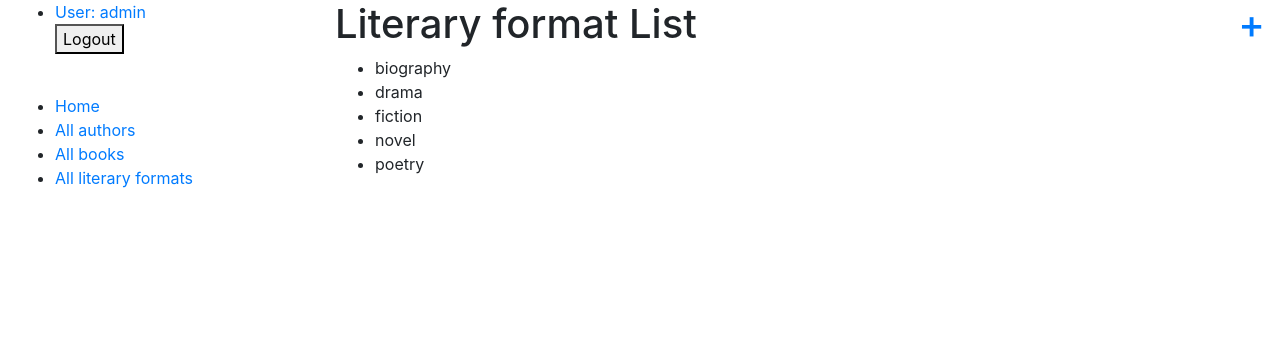
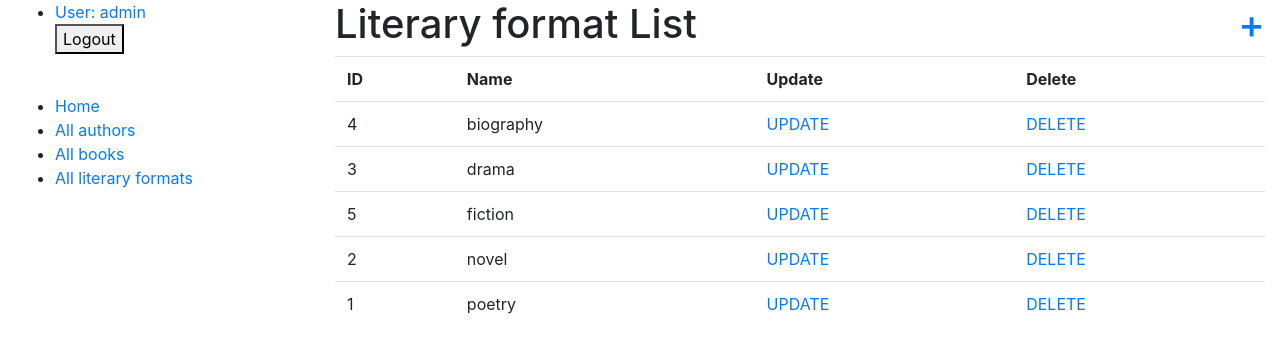
Before and after one commit to mkryvsha/my_test_dj_project, a Django app: page /catalog/literary-formats/ in a window 1280 px wide. Shown: the top 353 px of the page. Run offline with Django 5.2, Linux system fonts and the light colour scheme; a user stored in the database is signed in; data comes from the database, SQL or seed files in the repository; both versions use the stored data as it was after the commit.

Commit message:
update/delete view + {{ object|yesno:"Update,Create" }} + table view for literary formats

```diff
--- a/catalog/urls.py
+++ b/catalog/urls.py
@@ -9,6 +9,8 @@ from catalog.views import (
     AuthorDetailView,
     BookDetailView,
     LiteraryFormatCreateView,
+    LiteraryFormatUpdateView,
+    LiteraryFormatDeleteView,
 )
 
 
@@ -16,6 +18,8 @@ urlpatterns = [
     path("", index, name="index"),
     path("literary-formats/", LiteraryFormatListView.as_view(), name="literary-format-list"),
     path("literary-formats/create/", LiteraryFormatCreateView.as_view(), name="literary-format-create"),
+    path("literary-formats/<int:pk>/update/", LiteraryFormatUpdateView.as_view(), name="literary-format-update"),
+    path("literary-formats/<int:pk>/delete/", LiteraryFormatDeleteView.as_view(), name="literary-format-delete"),
     path("books/", BookListView.as_view(), name="book-list"),
     path("books/<int:pk>/", BookDetailView.as_view(), name="book-detail"),
     # path("books/<int:pk>/", book_detail_view, name="book-detail"),
--- a/catalog/views.py
+++ b/catalog/views.py
@@ -35,6 +35,19 @@ class LiteraryFormatCreateView(LoginRequiredMixin, generic.CreateView):
     fields = "__all__"
     success_url = reverse_lazy("catalog:literary-format-list")
     template_name = "catalog/literary_format_form.html"
+
+
+class LiteraryFormatUpdateView(LoginRequiredMixin, generic.UpdateView):
+    model = LiteraryFormat
+    fields = "__all__"
+    success_url = reverse_lazy("catalog:literary-format-list")
+    template_name = "catalog/literary_format_form.html"
+
+
+class LiteraryFormatDeleteView(LoginRequiredMixin, generic.DeleteView):
+    model = LiteraryFormat
+    template_name = "catalog/literary_format_confirm_delete.html"
+    success_url = reverse_lazy("catalog:literary-format-list")
 
 
 class BookListView(LoginRequiredMixin, generic.ListView):
--- a/templates/catalog/literary_format_form.html
+++ b/templates/catalog/literary_format_form.html
@@ -1,10 +1,10 @@
 {% extends "base.html" %}
 {% load crispy_forms_filters %}
 {% block content %}
-  <h1>Create Literary Format</h1>
+  <h1>{{ object|yesno:"Update,Create" }} Literary Format</h1>
   <form action="" method="post" novalidate>
     {% csrf_token %}
     {{ form|crispy }}
-    <input class="btn btn-primary" type="submit" value="Submit">
+    <input class="btn btn-primary" type="submit" value={{ object|yesno:"Update,Create" }}>
   </form>
 {% endblock %}
--- a/templates/catalog/literary_format_list.html
+++ b/templates/catalog/literary_format_list.html
@@ -4,11 +4,30 @@
   <h1>Literary format List <a style="float: right" href="{% url 'catalog:literary-format-create' %}">+</a></h1>
 
   {% if literary_format_list %}
-    <ul>
+    <table class="table">
+      <tr>
+        <th>ID</th>
+        <th>Name</th>
+        <th>Update</th>
+        <th>Delete</th>
+      </tr>
       {% for literary_format in literary_format_list %}
-        <li>{{ literary_format.name }}</li>
+        <tr>
+          <td>
+            {{ literary_format.id }}
+          </td>
+          <td>
+            {{ literary_format.name }}
+          </td>
+          <td>
+            <a href="{% url 'catalog:literary-format-update' pk=literary_format.id %}">UPDATE</a>
+          </td>
+          <td>
+            <a href="{% url 'catalog:literary-format-delete' pk=literary_format.id %}">DELETE</a>
+          </td>
+        </tr>
       {% endfor %}
-    </ul>
+    </table>
   {% else %}
     <p>There are no Literary formats in Library</p>
   {% endif %}
--- a/templates/registration/login.html
+++ b/templates/registration/login.html
@@ -9,6 +9,6 @@
   <form action="{% url 'login' %}" method="post">
     {% csrf_token %}
     {{ form|crispy }}
-    <input class="btn btn-primary" type="submit" value="Submit">
+    <input class="btn btn-primary" type="submit" value="Login">
   </form>
 {% endblock %}
```
Also changed, not shown: templates/catalog/literary_format_confirm_delete.html (added, +12 -0 lines), db.sqlite3.
